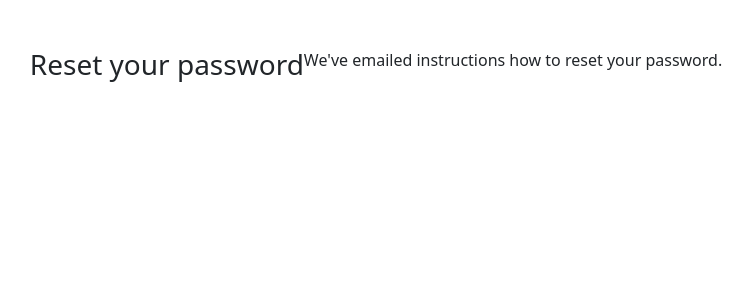
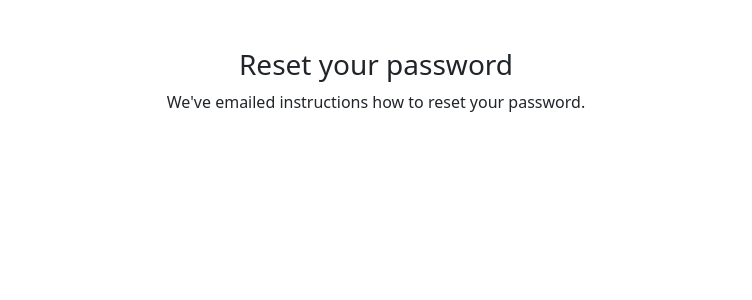
Before and after one commit to nataliepcodes/content-sharing-app, a Django app: template mari/users/templates/registration/password_reset_done.html in a window 1280 px wide. Shown: the part 58-358 px from the top of the page, without its empty margins (264-1016 px from the left). Run offline with Django 3.2, Linux system fonts and the light colour scheme; the template is opened without the code that fills it, so the values that code supplies are empty.

Commit message:
Fixed styling issue

```diff
--- a/mari/users/templates/registration/password_reset_done.html
+++ b/mari/users/templates/registration/password_reset_done.html
@@ -4,13 +4,13 @@
 
 {% block content %}
     <div>
-        <div class="d-flex justify-content-center mt-5">
+        <div class="d-flex flex-column align-items-center mt-5">
 
-            <div class="d-flex justify-content-center">
+            <div>
                 <h1 class="h3">Reset your password</h1>
             </div>
 
-            <div class="d-flex justify-content-center">
+            <div>
                 <p>We've emailed instructions how to reset your password.</p>
             </div>
 
```
